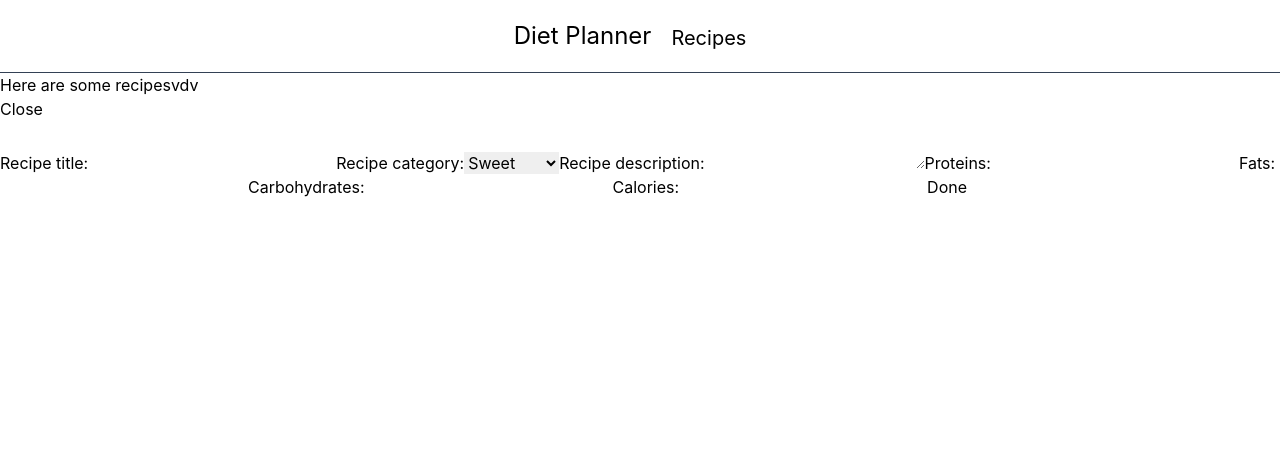
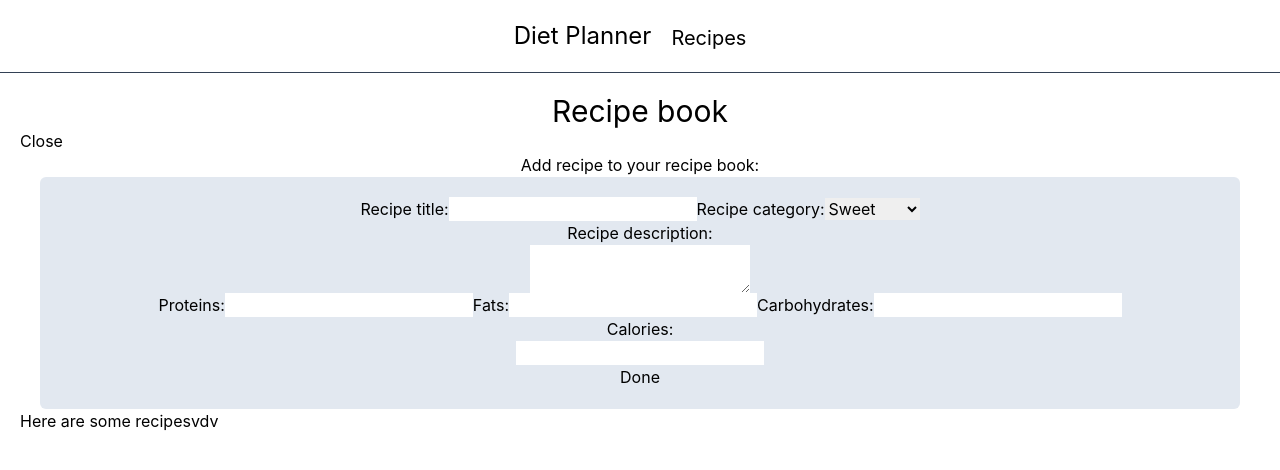
Before and after one commit to JacekGaw/Diet-Planner, a React (Create React App) app: page /Recipes in a window 1280 px wide. Both pictures are taken after a click on the button "Add recipe". Shown: the top 470 px of the page. Built offline with nearby package versions, Linux system fonts and the light colour scheme.

Commit message:
Refactor adding recipe, add basic styling

```diff
--- a/src/pages/recipes/AddRecipe.jsx
+++ b/src/pages/recipes/AddRecipe.jsx
@@ -3,8 +3,8 @@ import Input from "../../components/UI/Input";
 import Modal from "../../components/UI/Modal";
 import { RecipesContext } from "../../store/recipes-context";
 
-const AddRecipe = () => {
-  const {recipeAdd} = useContext(RecipesContext);
+const AddRecipe = ({ visibility }) => {
+  const { recipeAdd } = useContext(RecipesContext);
   const modal = useRef();
   const titleRef = useRef();
   const categoryRef = useRef();
@@ -27,6 +27,7 @@ const AddRecipe = () => {
       modal.current.open();
     } else {
       recipeAdd({
+        key: Math.random(),
         title: titleRef.current.value,
         category: categoryRef.current.value,
         description: descRef.current.value,
@@ -35,40 +36,78 @@ const AddRecipe = () => {
         carbohydrates: carbRef.current.value,
         calories: caloriesRef.current.value,
       });
+      visibility(false);
     }
   };
 
   return (
     <>
       <Modal ref={modal}>{modalInfo}</Modal>
+      <section>
+        <header>
+          <h3 className="text-center">Add recipe to your recipe book:</h3>
+        </header>
         <form
           onSubmit={(e) => {
             e.preventDefault();
           }}
+          className="mx-5 bg-slate-200 rounded-md p-5 flex flex-col justify-center items-center"
         >
-        <Input label="Recipe title:" inputType="text" ref={titleRef} />
+          <div>
+            <Input
+              label="Recipe title:"
+              inputType="text"
+              ref={titleRef}
+              labelClass=""
+              inputClass="w-fit"
+            />
             <label>Recipe category:</label>
-        <select ref={categoryRef}>
+            <select ref={categoryRef} className="w-fit">
               <option value="sweet">Sweet</option>
               <option value="snack">Snack</option>
               <option value="main">Main Dish</option>
             </select>
+          </div>
           <label>Recipe description:</label>
-        <textarea className="whitespace-pre-line" ref={descRef}></textarea>
-        <Input label="Proteins:" inputType="number" ref={proteinRef} min="0" />
-        <Input label="Fats:" inputType="number" ref={fatsRef} min="0" />
+          <textarea
+            className="whitespace-pre-line w-fit"
+            ref={descRef}
+          ></textarea>
+          <div>
+            <Input
+              label="Proteins:"
+              inputType="number"
+              ref={proteinRef}
+              min="0"
+              inputClass="w-fit"
+            />
+            <Input
+              label="Fats:"
+              inputType="number"
+              ref={fatsRef}
+              min="0"
+              inputClass="w-fit"
+            />
             <Input
               label="Carbohydrates:"
               inputType="number"
               ref={carbRef}
               min="0"
+              inputClass="w-fit"
             />
-        <Input label="Calories:" inputType="number" ref={caloriesRef} min="0" />
-
+          </div>
+          <Input
+            label="Calories:"
+            inputType="number"
+            ref={caloriesRef}
+            min="0"
+            inputClass="w-fit"
+          />
           <button type="submit" onClick={handleSave}>
             Done
           </button>
         </form>
+      </section>
     </>
     // Dodać kolejne inputy
   );
--- a/src/pages/recipes/Recipes.jsx
+++ b/src/pages/recipes/Recipes.jsx
@@ -11,15 +11,22 @@ const Recipes = () => {
     });
   };
 
+  const changeVisibility = (info) => {
+    setAddRecipeView(info);
+  }
+
   return (
-    <>
-      <p>Here are some recipesvdv</p>
-      <p>{recipes.map(recipe => <p>{recipe.title}</p>)}</p>
+    <section className="p-5">
+        <header>
+            <h2 className="text-center text-3xl">Recipe book</h2>
+        </header>
       <button onClick={handleChangeVisibility}>
         {addRecipeView ? "Close" : "Add recipe"}
       </button>
-      {addRecipeView === true ? <AddRecipe /> : ""}
-    </>
+      {addRecipeView === true ? <AddRecipe visibility={changeVisibility}/> : ""}
+      <p>Here are some recipesvdv</p>
+      {recipes.map(recipe => <p key={recipe.id}>{recipe.title}</p>)}
+    </section>
   );
 };
 
--- a/src/store/recipes-context.jsx
+++ b/src/store/recipes-context.jsx
@@ -10,6 +10,7 @@ const recipesReducer = (state, action) => {
     const newArr = [
       ...state.recipes,
       {
+        id: Math.random(),
         title: action.payload.title,
         category: action.payload.category
       }
```
Lines whose indentation alone changed are shown as unchanged.
